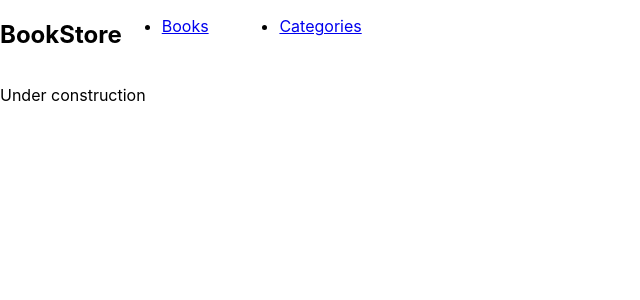
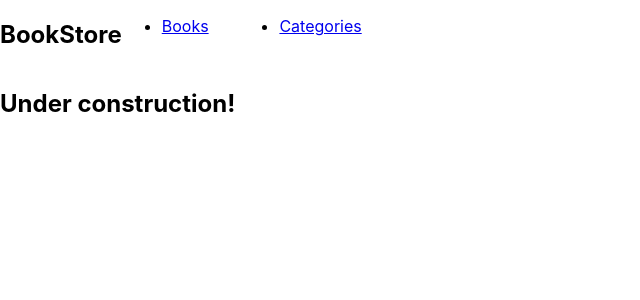
Before and after one commit to AlexRS90/bookstore, a React (Create React App) app: page /Categories in a window 1280 px wide. Shown: the top 300 px of the page, without its empty margins (0-640 px from the left). Built offline with nearby package versions, Linux system fonts and the light colour scheme.

Commit message:
Move categories component

```diff
--- a/src/App.js
+++ b/src/App.js
@@ -3,7 +3,7 @@ import { Route, Routes } from 'react-router-dom';
 import './App.css';
 import Navbar from './components/navbar';
 import Books from './components/bookReact';
-import Categories from './redux/categories/categories';
+import Categories from './components/categories';
 
 const App = () => (
   <>
--- a/src/redux/categories/categories.js
+++ b/src/components/categories.js
@@ -1,7 +1,7 @@
 import React from 'react';
 
 const Categories = () => (
-  <p>Under construction</p>
+  <h2>Under construction!</h2>
 );
 
 export default Categories;
```
